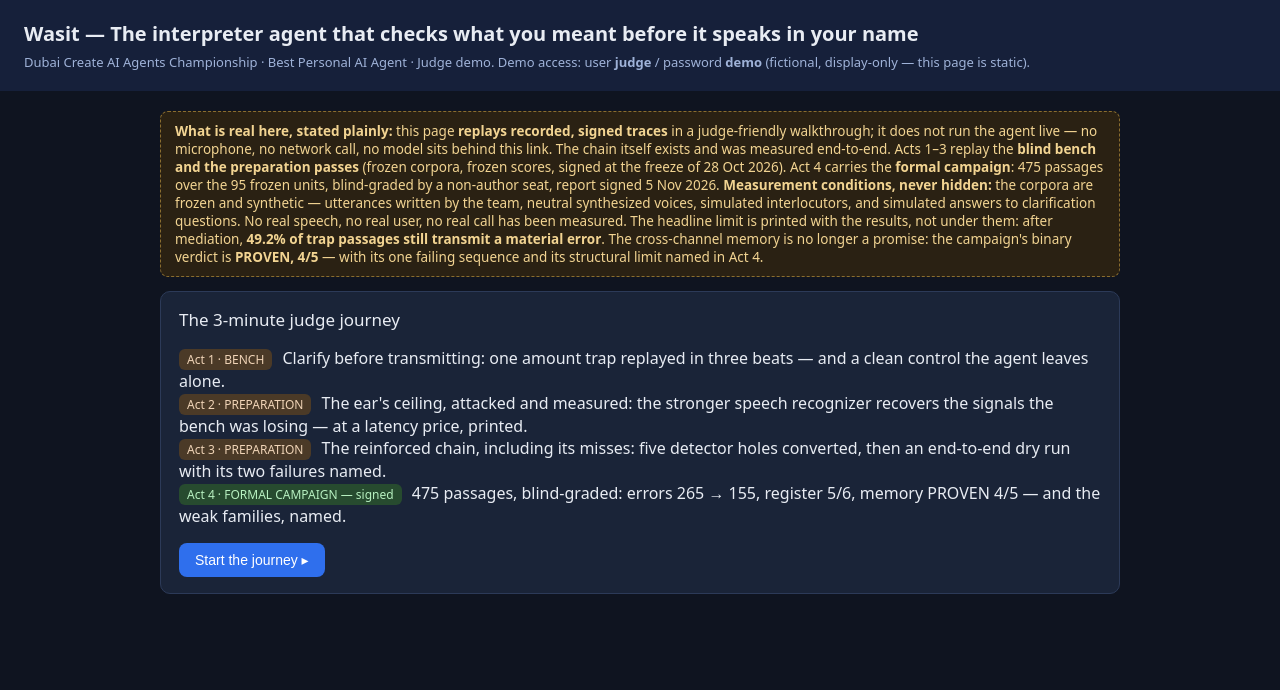
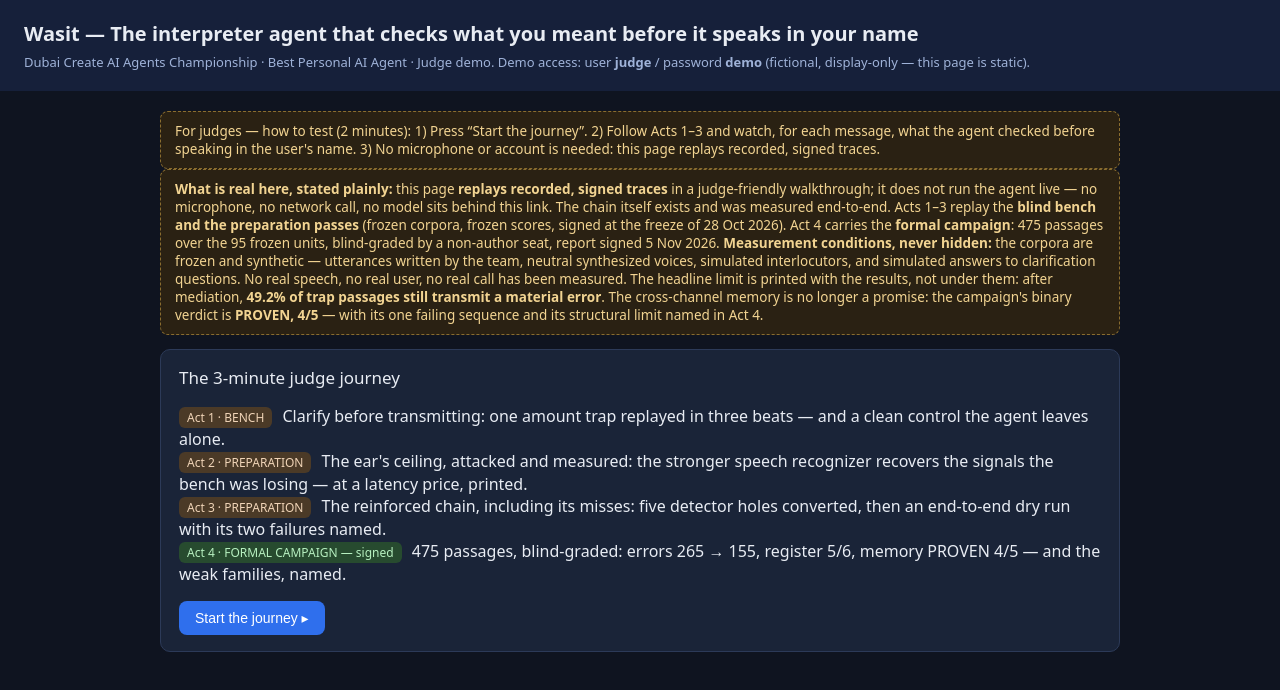
Before and after one commit to samehbenhouria/wasit, a plain HTML site: page index.html in a window 1280 px wide. Drawn offline with Linux system fonts and the light colour scheme.

Commit message:
Add files via upload

```diff
--- a/index.html
+++ b/index.html
@@ -19,6 +19,7 @@ table{border-collapse:collapse;width:100%;font-size:13.5px} td,th{border-bottom:
 <header><h1>Wasit — The interpreter agent that checks what you meant before it speaks in your name</h1>
 <div class="sub">Dubai Create AI Agents Championship · Best Personal AI Agent · Judge demo. Demo access: user <b>judge</b> / password <b>demo</b> (fictional, display-only — this page is static).</div></header>
 <main>
+<div class="notice">For judges — how to test (2 minutes): 1) Press “Start the journey”. 2) Follow Acts 1–3 and watch, for each message, what the agent checked before speaking in the user's name. 3) No microphone or account is needed: this page replays recorded, signed traces.</div>
 <div class="notice"><b>What is real here, stated plainly:</b> this page <b>replays recorded, signed traces</b> in a judge-friendly walkthrough; it does not run the agent live — no microphone, no network call, no model sits behind this link. The chain itself exists and was measured end-to-end. Acts 1–3 replay the <b>blind bench and the preparation passes</b> (frozen corpora, frozen scores, signed at the freeze of 28 Oct 2026). Act 4 carries the <b>formal campaign</b>: 475 passages over the 95 frozen units, blind-graded by a non-author seat, report signed 5 Nov 2026. <b>Measurement conditions, never hidden:</b> the corpora are frozen and synthetic — utterances written by the team, neutral synthesized voices, simulated interlocutors, and simulated answers to clarification questions. No real speech, no real user, no real call has been measured. The headline limit is printed with the results, not under them: after mediation, <b>49.2% of trap passages still transmit a material error</b>. The cross-channel memory is no longer a promise: the campaign's binary verdict is <b>PROVEN, 4/5</b> — with its one failing sequence and its structural limit named in Act 4.</div>
 
 <div class="card"><div class="big">The 3-minute judge journey</div>
```
